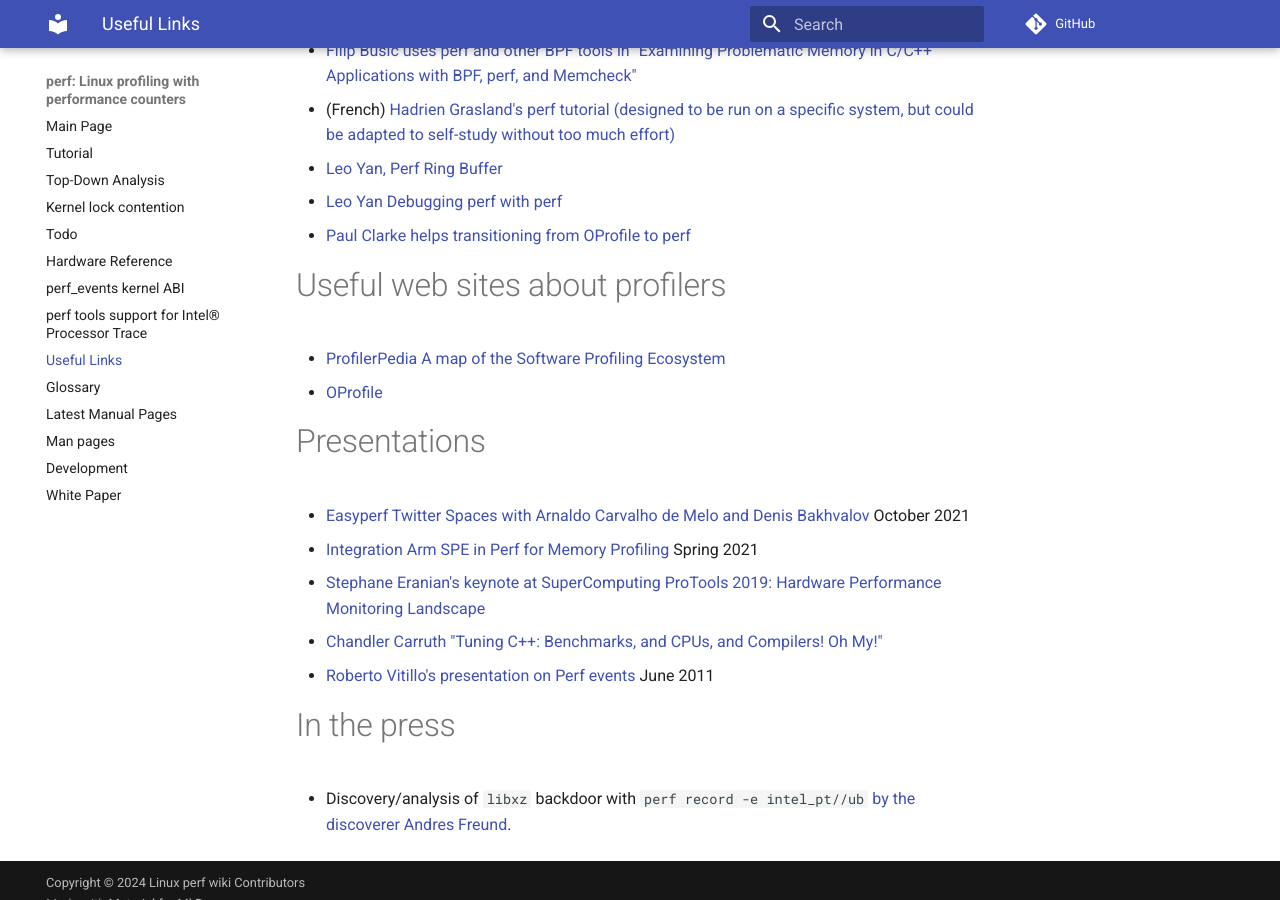
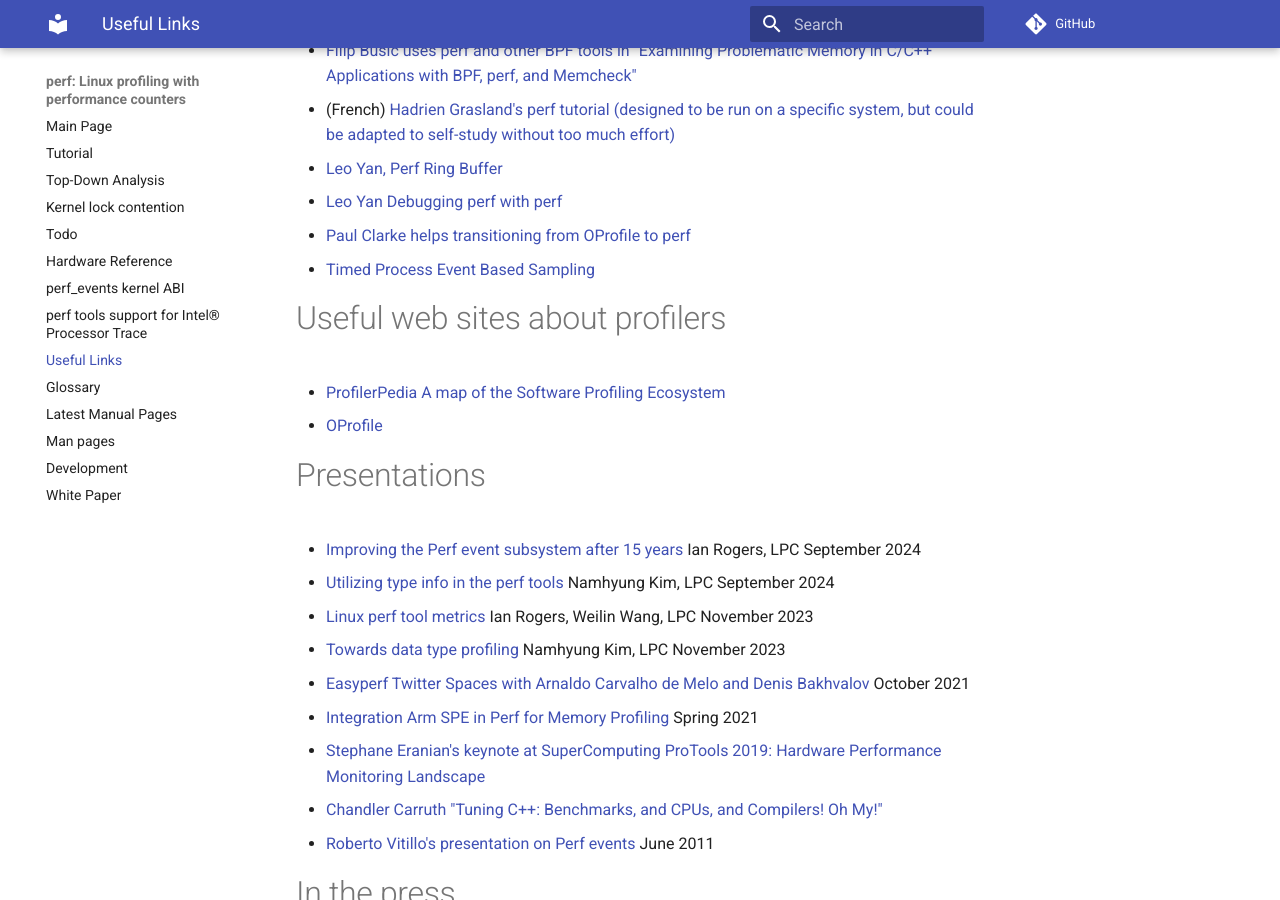
Before and after one commit to perfwiki/main, an MkDocs documentation site: the page built from docs/useful-links.md, in a window 1280 px wide and 900 px high, scrolled down 606 px. Built offline with MkDocs 1.6.1 and Material for MkDocs 9.7.7, drawn with Linux system fonts in a browser that asks for light colours; comment, search, counter and statistics services are not loaded.

Commit message:
useful-links: Add LPC 2023, 2024 and Intel TPEBS links
Link to work by Weilin Wang, Namhyung Kim and Ian Rogers.

```diff
--- a/docs/useful-links.md
+++ b/docs/useful-links.md
@@ -15,6 +15,7 @@
 - [Leo Yan, Perf Ring Buffer](https://git.kernel.org/pub/scm/linux/kernel/git/torvalds/linux.git/tree/Documentation/userspace-api/perf_ring_buffer.rst)
 - [Leo Yan Debugging perf with perf](print/how_to_use_perf_to_debug_perf.pdf)
 - [Paul Clarke helps transitioning from OProfile to perf](https://developer.ibm.com/tutorials/migrate-from-oprofile-to-perf/)
+- [Timed Process Event Based Sampling](https://www.intel.com/content/www/us/en/developer/articles/technical/timed-process-event-based-sampling-tpebs.html)
 
 # Useful web sites about profilers
 
@@ -23,6 +24,10 @@
 
 # Presentations
 
+- [Improving the Perf event subsystem after 15 years](https://lpc.events/event/18/contributions/1836/) Ian Rogers, LPC September 2024
+- [Utilizing type info in the perf tools](https://lpc.events/event/18/contributions/1833/) Namhyung Kim, LPC September 2024
+- [Linux perf tool metrics](https://lpc.events/event/17/contributions/1514/) Ian Rogers, Weilin Wang, LPC November 2023
+- [Towards data type profiling](https://lpc.events/event/17/contributions/1616/) Namhyung Kim, LPC November 2023
 - [Easyperf Twitter Spaces with Arnaldo Carvalho de Melo and Denis Bakhvalov](https://youtu.be/aUDtN0qjxD0) October 2021
 - [Integration Arm SPE in Perf for Memory Profiling](print/lvc21-302.pdf) Spring 2021
 - [Stephane Eranian's keynote at SuperComputing ProTools 2019: Hardware Performance Monitoring Landscape](print/Eranian_KeynoteSC19.pdf)
```
